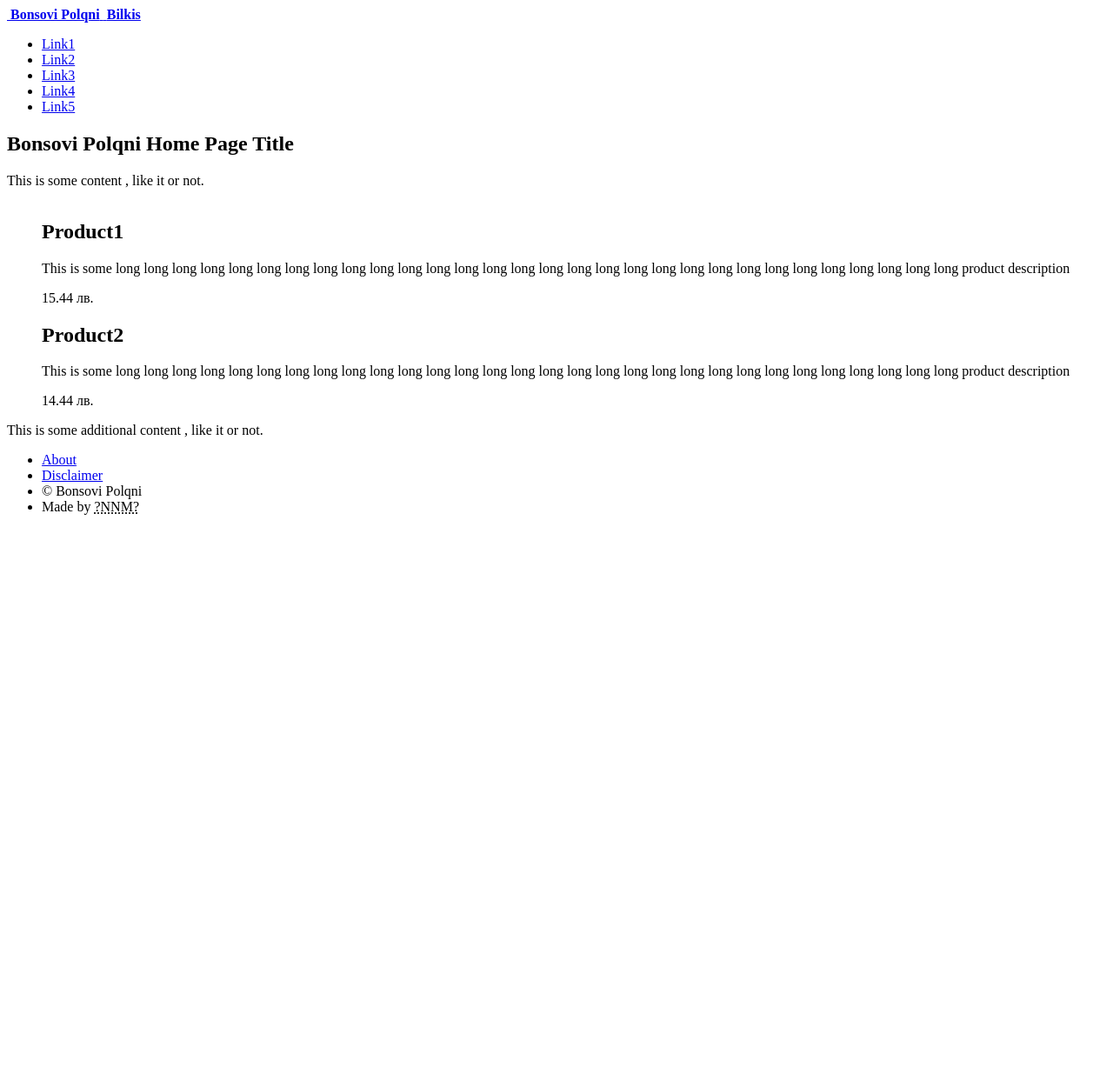
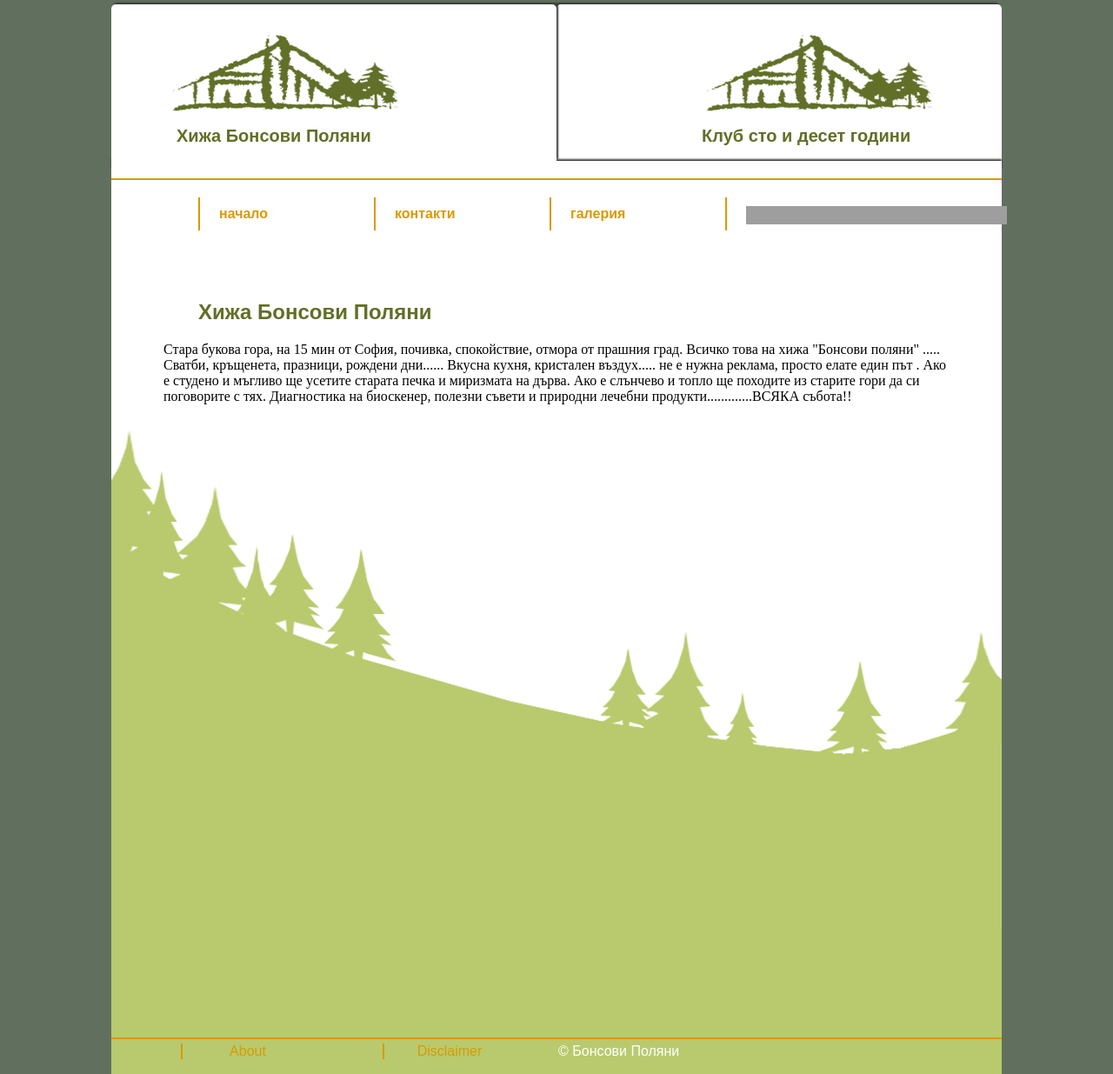
Before and after one commit to Jahataa/bonsovipolqni, a PHP site: page /bonsovipolqni/ in a window 1280 px wide. Shown: the whole page at 87% size. Before the commit the page ends 592 px from the top, so only its background shows below. Run offline with PHP 8.4, Linux system fonts and the light colour scheme; some libraries are stand-ins or nearby versions; grey boxes are pictures that could not be loaded.

Commit message:
bugs fix
fix

```diff
--- a/club.php
+++ b/club.php
@@ -6,7 +6,7 @@
     <script type="text/javascript" src="js/lightbox-2.6.min.js"></script>
     <script type="text/javascript" src="js/modernizr.custom.js"></script>
     <meta http-equiv="Content-type" content="text/html; charset=utf-8" />
-    <link rel="stylesheet" href="css/carousel.css" media="screen"/>
+    <link rel="stylesheet" href="css hija/carousel.css" media="screen"/>
         <script>
       $(document).ready()
       {
--- /dev/null
+++ b/css hija/stylesheet.css
@@ -0,0 +1,202 @@
+*{
+    border: none;
+    }
+body, ul, ol, li, form, fieldset, legend
+{
+    margin: 0;
+    padding: 0;
+    }
+ body {
+    background-color: #61705e;
+    height: 100%;
+    }
+ .wrapper {
+    width: 1024px;
+    height: 100%;
+    margin: auto;
+    margin-top: 5px;
+ }
+ .tabs {
+    height: 180px;
+ }
+ .white {
+    width: 1024px;
+    height: 10px;
+    background-color: white;
+    position: absolute;
+    margin-top: 180px;
+    -moz-box-shadow: 0px -2px 2px 0px #393b37;
+-webkit-box-shadow: 0px -2px 2px 0px #393b37;
+box-shadow: 0px -2px 2px 0px #393b37;}
+ .tabSelected {
+    height: 180px;
+    width: 512px;
+    background-color: white;
+    float: left;
+    border-radius: 5px 5px 0px 0px;
+    position: absolute;
+    -moz-box-shadow: 2px -2px 2px 0px #393b37;
+-webkit-box-shadow: 2px -2px 2px 0px #393b37;
+box-shadow: 2px -2px 2px 0px #393b37;}
+ .tab {
+    height: 180px;
+    width: 512px;
+    float: right;
+    background-color: white;
+    position: inherit;
+    border-radius: 5px 5px 0px 0px;
+    -moz-box-shadow: -2px -2px 2px 0px #393b37;
+-webkit-box-shadow: -2px -2px 2px 0px #393b37;
+box-shadow: -2px -2px 2px 0px #393b37;
+}
+a:link {text-decoration:none;}
+a:visited {text-decoration:none;}
+a:hover {text-decoration:none;text-shadow:0 0 3px #d99a02;}
+a:active {text-decoration:none;text-shadow:0 0 3px #d99a02;}
+.BP{
+    font-family: sans-serif;
+    color: #616f28;
+    font-size: 1.25em;
+    position: absolute;
+    margin-top: 140px;
+    margin-left: 75px;
+    list-style-type: none;
+}
+.tabSelected:hover{text-decoration:none;text-shadow:0 0 3px #4c5232;}
+.tab:hover{text-decoration:none;text-shadow:0 0 3px #4c5232;}
+.tabs .tabSelected img {
+    float: left;
+    margin-top: 35px;
+    margin-left: 70px;
+    position: absolute;
+}
+.tabs .tab img {
+    float: right;
+    margin-top: 35px;
+    margin-left: 172px;
+    position: absolute;
+}
+.sto {
+    font-family: sans-serif;
+    color: #616f28;
+    font-size: 1.25em;
+    position: absolute;
+    margin-top: 140px;
+    margin-left: 167px;
+    list-style-type: none;
+}
+.menu {
+    width: 1024px;
+    height: 100px;
+    background-color: white;
+    position: absolute;
+}
+ul{list-style-type: none;}
+.menu ul {
+    width: 1024px;
+    height: 80px;
+    background-color: white;
+    border-top: 2px solid #d99a02;
+    margin-top: 20px;
+}
+.menu li {
+    width: 100px;
+    height: 40px;
+    border-left: 2px solid #d99a02;
+    float: left;
+    margin-top: 20px;
+    margin-left: 100px;
+}
+.menu li a {
+    font-family: sans-serif;
+    color: #d99a02;
+    font-size: 1em;
+    font-weight: bold;
+    text-align: center;
+    list-style-type: none;
+    margin-left: 22px;
+    margin-top: 10px;
+    float: left;
+}
+article {
+    background-image: url('../images/pines-font.png');
+    background-color: #b8ca6d;
+    width: 1024px;
+
+    background-repeat: no-repeat;
+    float: left;
+    position: relative;
+    margin-top: 80px;
+}
+h1 {
+    position: relative;
+    margin-top: 80px;
+    margin-left: 100px;
+    font-family: sans-serif;
+    color: #616f28;
+}
+.contentArea {
+    width: 904px;
+    height: 100%;
+    margin: auto;
+}
+footer {
+    width: 1024px;
+    height: 40px;
+    background-color: #b8ca6d;
+    border-top: 2px solid #d99a02;
+    float: left;
+    position: inherit;
+}
+footer ul li {
+    float: left;
+    margin-left: 50px;
+    margin-top: 5px;
+    font-family: sans-serif;
+    color: white;
+}
+footer ul li a {
+    width: 150px;
+    float: left;
+    margin-left: 30px;
+    font-family: sans-serif;
+    color: #d99a02;
+    list-style-type: none;
+    border-left: 2px solid #d99a02;
+    text-align: center;
+}
+/* google map*/
+.map {
+    float:left;
+    margin-right:20px;
+}
+/*галерия */
+table th{
+    color:#fff;
+    font-size: 24px;
+    text-align:center;
+}
+
+
+td a img{
+    border: 3px solid #fff ;
+    color:#fff;
+    width: 273px;
+    height: 273px;
+
+}
+
+
+td a:hover img {
+    border:3px solid #70b8ff;
+}
+/* facebook */
+.fb {
+    font-size: 1em;
+    font-weight: bold;
+    text-align: center;
+    list-style-type: none;
+    margin-left: 22px;
+    margin-top: 10px;
+    float: left;
+}
--- a/index.php
+++ b/index.php
@@ -2,81 +2,51 @@
   <head>
     <title>Bonsovi polqni</title>
     <meta http-equiv="Content-type" content="text/html; charset=utf-8" />
-    <script src="resources/jquery.js" type="text/javascript"></script>
-    <script src="resources/jquery.carousel.js" type="text/javascript"></script>
-    <script>
-      $(document).ready()
-      {
-        $(".carousel").Carousel();
-      }
-    </script>
+    <link type="text/css" rel="stylesheet" href="css hija/stylesheet.css"/>
   </head>
   <body>
     <div class="wrapper">
       <header>
+      <div class="white"></div>
         <nav class="tabs">
-          <a class="tab selected" href="index.php">
-            <img />
-            <b>Bonsovi Polqni</b>
-          </a>
-          <a class="tab" href="club.php">
-            <img />
-            <b>Bilkis</b>
-          </a>
+              <a class="tabSelected" href="index.php">
+                 <img src="images/logo.png" />
+                <b class="BP">Хижа Бонсови Поляни</b>
+              </a>
+              <a class="tab" href="club.php">
+                <img src="images/logo.png" />
+                <b class="sto">Клуб сто и десет години</b>
+              </a>
         </nav>
         <nav class="menu">
           <ul>
-            <li><a href="#">Link1</a></li>
-            <li><a href="#">Link2</a></li>
-            <li><a href="#">Link3</a></li>
-            <li><a href="#">Link4</a></li>
-            <li><a href="#">Link5</a></li>
+            <li><a href="index.php">начало</a></li>
+            <li><a href="contact.php">контакти</a></li>
+            <li><a href="gallery.php">галерия</a></li>
+            <li><a class="fb"><iframe src="//www.facebook.com/plugins/like.php?href=https%3A%2F%2Fwww.facebook.com%2FBonsoviPolani&amp;width&amp;layout=button_count&amp;action=like&amp;show_faces=true&amp;share=true&amp;height=21" scrolling="no" frameborder="0" style="border:none; overflow:hidden; height:21px;" allowTransparency="true"></iframe>
+                </a>
+            </li>
           </ul>
         </nav>
       </header>
       <article>
-        <h1>Bonsovi Polqni Home Page Title</h1>
-        <p>This is some content , like it or not.</p>
-        <figure class="carousel">
-
-          <div class="slide">
-            <img/>
-            <div class="r-col">
-              <h2>Product1</h2>
-              <p>
-                This is some long long long long long long long long long long long long long long long
-                long long long long long long long long long long long long long long long product description
-              </p>
-              <div class="price">
-                15.44 лв.
-              </div>
+        <h1>Хижа Бонсови Поляни</h1>
+            <div class="contentArea">
+                <p> Стара букова гора, на 15 мин от София, почивка, спокойствие, отмора от прашния град.
+                    Всичко това на хижа "Бонсови поляни" ..... Сватби, кръщенета, празници, рождени дни......
+                    Вкусна кухня, кристален въздух..... не е нужна реклама, просто елате един път .
+                    Ако е студено и мъгливо ще усетите старата печка и миризмата на дърва.
+                    Ако е слънчево и топло ще походите из старите гори да си поговорите с тях.
+                    Диагностика на биоскенер, полезни съвети и природни лечебни продукти.............ВСЯКА събота!!
+                </p>
             </div>
-          </div>
-
-          <div class="slide">
-            <img/>
-            <div class="r-col">
-              <h2>Product2</h2>
-              <p>
-                This is some long long long long long long long long long long long long long long long
-                long long long long long long long long long long long long long long long product description
-              </p>
-              <div class="price">
-                14.44 лв.
-              </div>
-            </div>
-          </div>
-
-        </figure>
-        <p>This is some additional content , like it or not.</p>
-      <article>
+      </article>
       <footer>
         <nav class="footerNav">
           <ul>
             <li><a href="#">About</a></li>
             <li><a href="#">Disclaimer</a></li>
-            <li>© Bonsovi Polqni</li>
-            <li>Made by <abbr title="Nasko Nasko Misho">?NNM?</abbr></li>
+            <li>© Бонсови Поляни</li>
           </ul>
         </nav>
       </footer>
```
Also changed, not shown: contact.php (added, +61 -0 lines), css hija/carousel.css (renamed from css/carousel.css, +18 -13 lines), gallery.php (added, +157 -0 lines), css hija/lightbox.css (renamed from css/lightbox.css), css hija/style.css (renamed from css/style.css), images/logo.png, images/pines-font.png (added), js/jquery.carousel.js.
